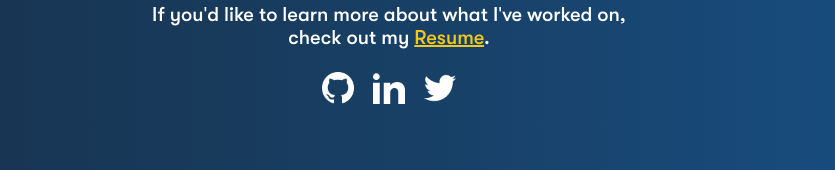
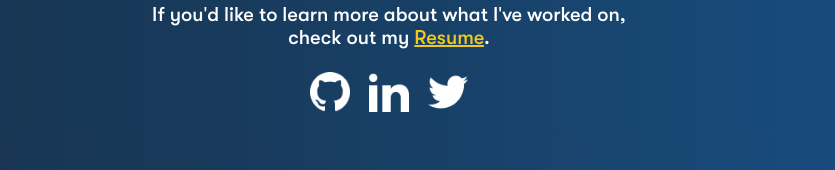
Before and after one commit to elusiveplanet/alexisrenderos.com, a Next.js app in the folder web/: page / in a window 1280 px wide. Shown: the part 240-410 px from the top of the page, without its empty margins (251-1086 px from the left). Built offline with nearby package versions, Linux system fonts and the light colour scheme.

Commit message:
Add size option to socialLink icon

```diff
--- a/web/components/socialLinkIcon.tsx
+++ b/web/components/socialLinkIcon.tsx
@@ -7,6 +7,12 @@ export enum SocialLinkTarget {
   Twitter = "twitter-nb.png",
 }
 
+export enum SocialLinkSize {
+  Small = 0,
+  Medium = 1,
+  Large = 2,
+}
+
 export type SocialLink = {
   service: SocialLinkTarget;
   url: string;
@@ -14,23 +20,40 @@ export type SocialLink = {
 
 export type SocialLinkIconProps = {
   socialLink: SocialLink;
+  size: SocialLinkSize;
 };
 
 const SocialLinkServiceIcon = styled.div`
-  height: 2em;
-  width: 2em;
-  margin: 0.1em;
-  padding: 0.5em;
   &:hover {
     filter: brightness(60%);
     transition: all 0.5s ease;
   }
 `;
 
-export const SocialLinkIcon = ({ socialLink }: SocialLinkIconProps) => {
+const SocialLinkServiceIconSmall = styled(SocialLinkServiceIcon)`
+  height: 2em;
+  width: 2em;
+  margin: 0.1em;
+  padding: 0.5em;
+`;
+
+const SocialLinkServiceIconMedium = styled(SocialLinkServiceIcon)`
+  height: 2.5em;
+  width: 2.5em;
+  margin: 0.1em;
+  padding: 0.5em;
+`;
+
+const SocialLinkServiceIconLarge = styled(SocialLinkServiceIcon)`
+  height: 3em;
+  width: 3em;
+  margin: 0.1em;
+  padding: 0.5em;
+`;
+
+export const SocialLinkIcon = ({ socialLink, size }: SocialLinkIconProps) => {
   const imageLocation = `/images/${SocialLinkTarget[socialLink.service]}`;
-  return (
-    <SocialLinkServiceIcon>
+  const socialLinkChild = (
     <a href={socialLink.url}>
       <Image
         src={imageLocation}
@@ -40,6 +63,32 @@ export const SocialLinkIcon = ({ socialLink }: SocialLinkIconProps) => {
         alt={`Alexis' ${socialLink.service || "Social Media Profile"}`}
       />
     </a>
-    </SocialLinkServiceIcon>
   );
+
+  switch (size) {
+    case SocialLinkSize.Small:
+      return (
+        <SocialLinkServiceIconSmall>
+          {socialLinkChild}
+        </SocialLinkServiceIconSmall>
+      );
+    case SocialLinkSize.Medium:
+      return (
+        <SocialLinkServiceIconMedium>
+          {socialLinkChild}
+        </SocialLinkServiceIconMedium>
+      );
+    case SocialLinkSize.Large:
+      return (
+        <SocialLinkServiceIconLarge>
+          {socialLinkChild}
+        </SocialLinkServiceIconLarge>
+      );
+    default:
+      return (
+        <SocialLinkServiceIconMedium>
+          {socialLinkChild}
+        </SocialLinkServiceIconMedium>
+      );
+  }
 };
```
Lines whose indentation alone changed are shown as unchanged.
